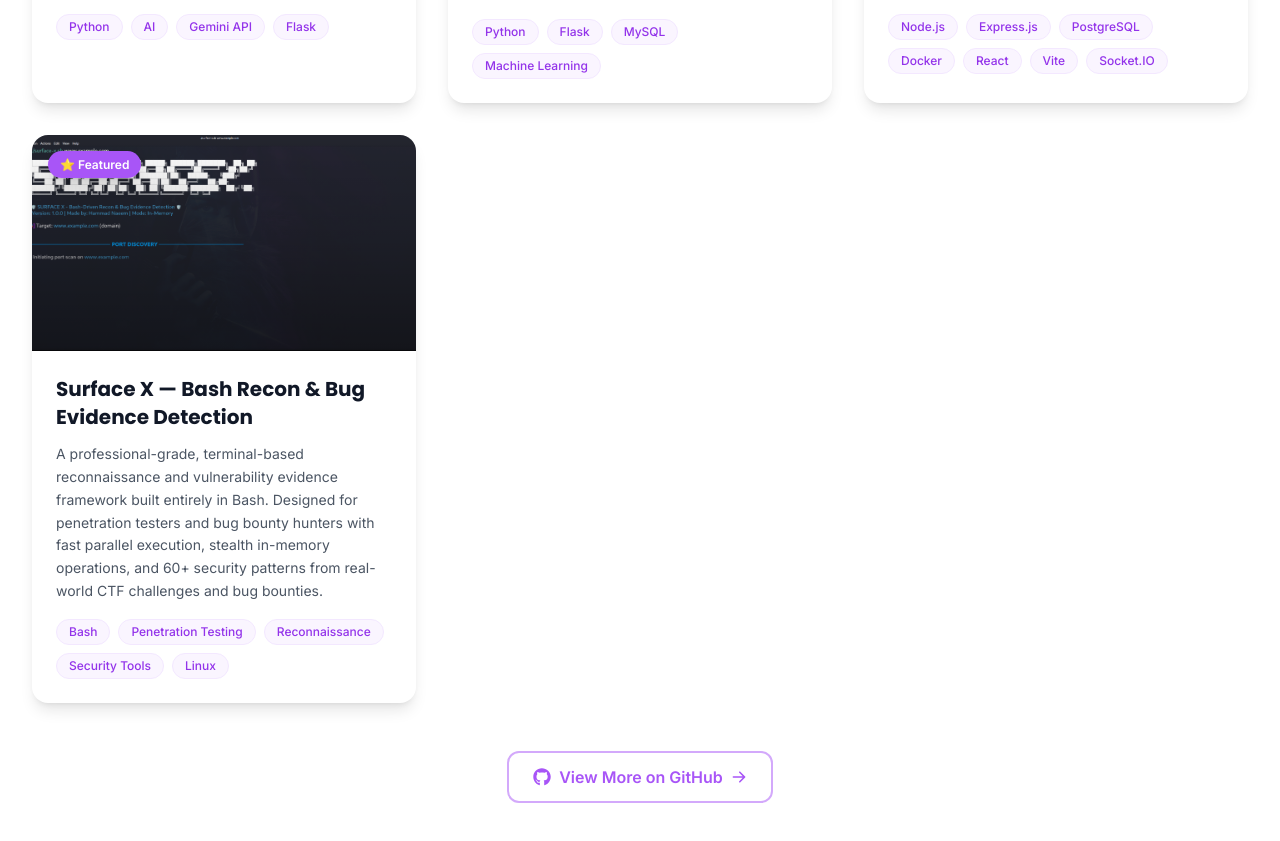
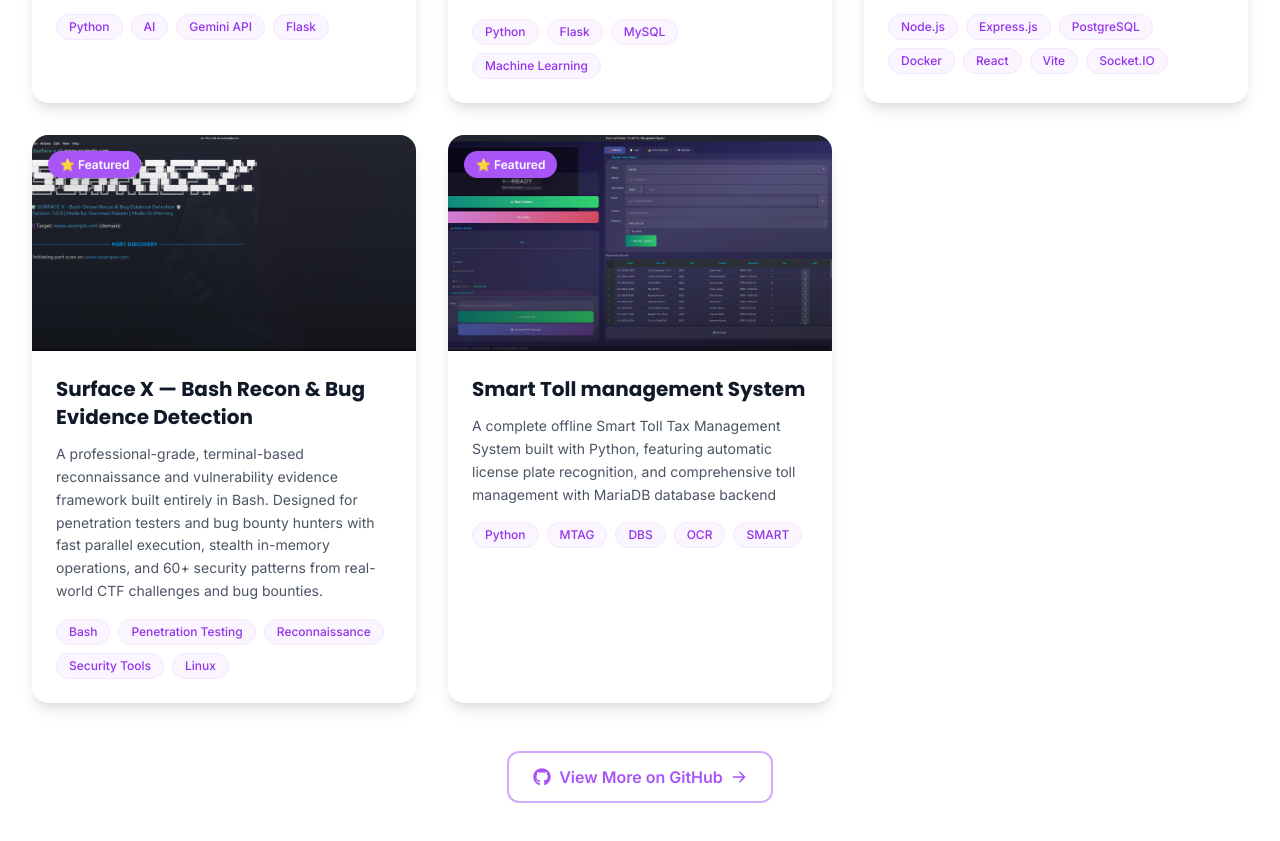
Before and after one commit to Hammad-xureshi/portfolio, a React (Vite) app: page / in a window 1280 px wide. Shown: the part 4463-5304 px from the top of the page. Built offline with nearby package versions, Linux system fonts and the light colour scheme.

Commit message:
new project

```diff
--- a/src/data/portfolioData.js
+++ b/src/data/portfolioData.js
@@ -198,6 +198,18 @@ export const projects = [
     live: "",
     featured: true,
   },
+    {
+    id: 5,
+    title: "Smart Toll management System",
+    description:
+      "A complete offline Smart Toll Tax Management System built with Python, featuring automatic license plate recognition, and comprehensive toll management with MariaDB database backend",
+    image: "/images/projects/toll.png",
+    tags: ["Python", "MTAG", "DBS", "OCR", "SMART"],
+    category: "Computer Vision",
+    github: "https://github.com/Hammad-xureshi/Smart-Toll-Management-System",
+    live: "",
+    featured: true,
+  },
 ];
 
 export const projectCategories = [
```
Also changed, not shown: public/images/projects/toll.png (added).
